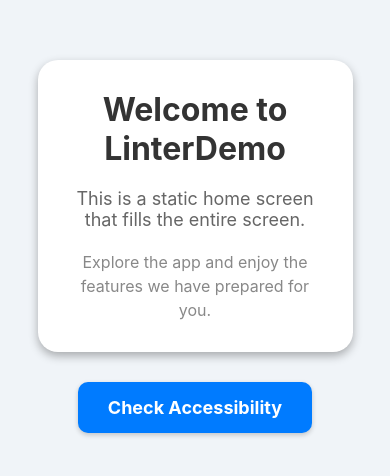
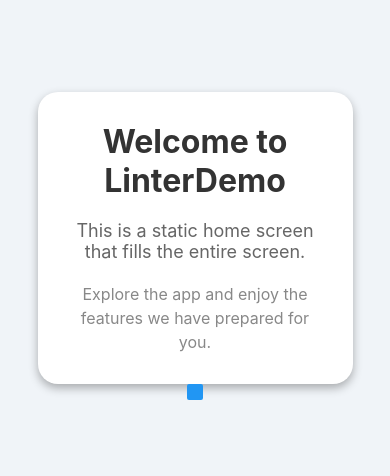
Before and after one commit to himanshuy-iprogrammer/LinterDemo, a React Native app: screen / in a window 390 px wide. Shown: the part 176-652 px from the top of the page. Built offline with nearby package versions, Linux system fonts and the light colour scheme.

Commit message:
Tried with button

```diff
--- a/src/screens/Home.js
+++ b/src/screens/Home.js
@@ -1,5 +1,5 @@
 import React from 'react';
-import { View, Text, StyleSheet, TouchableOpacity, Pressable } from 'react-native';
+import { View, Text, StyleSheet, TouchableOpacity, Pressable, Button } from 'react-native';
 
 const Home = () => {
   return (
@@ -12,9 +12,9 @@ const Home = () => {
             Explore the app and enjoy the features we have prepared for you.
           </Text>
         </View>
-        <Pressable style={styles.button} onPress={() => console.log('Check Accessibility pressed')}>
+        <Button style={styles.button} onPress={() => console.log('Check Accessibility pressed')}>
           <Text style={styles.buttonText}>Check Accessibility</Text>
-        </Pressable>
+        </Button>
       </View>
     </View>
   );
```
